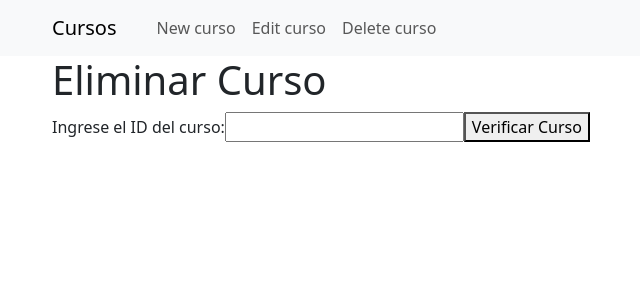
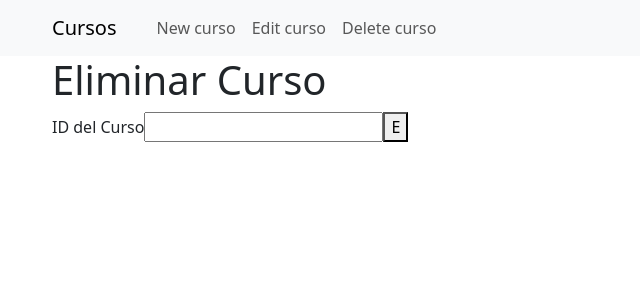
Before and after one commit to TAlgorhythmic/cursos, a React (Vite) app: page /delete in a window 1280 px wide. Shown: the top 300 px of the page, without its empty margins (30-670 px from the left). Built offline with nearby package versions, Linux system fonts and the light colour scheme.

Commit message:
deletefunciona

```diff
--- a/src/Controler/controller.js
+++ b/src/Controler/controller.js
@@ -47,13 +47,13 @@ class Controller {
 
     async remove(id) {
         const request = {
-            "method": "DELETE",
-            "headers": {
+            method: "DELETE",
+            headers: {
                 "Content-Type": "application/json",
                 "xc-token": TOKEN
             },
-            "body": JSON.stringify({
-                "Id": id
+            body: JSON.stringify({
+                Id: id
             })
         }
         const response = await fetch(BASEURL, request);
--- a/src/Delete.jsx
+++ b/src/Delete.jsx
@@ -3,69 +3,35 @@ import Controller from './Controler/controller.js';
 
 export default function Delete() {
     const [courseId, setCourseId] = useState('');
-    const [course, setCourse] = useState(null);
-    const [message, setMessage] = useState('');
 
     const handleChange = (e) => {
         setCourseId(e.target.value);
     };
 
-    const handleCheckCourse = async () => {
+    async function handleDeleteCourse () {
+        console.log(courseId);
+       // if (!courseId) {
+
         const cursosController = new Controller();
-        try {
-            const fetchedCourse = await cursosController.get(courseId);
-            if (fetchedCourse) {
-                setCourse(fetchedCourse);
-                setMessage('Curso encontrado: ' + fetchedCourse.title);
-            } else {
-                setMessage('Curso no encontrado');
-            }
-        } catch (error) {
-            console.error('Error al obtener el curso:', error);
-            setMessage('Error al obtener el curso');
-        }
-    };
+            const response = await cursosController.remove(courseId);
+            if (response) {
 
-    const handleDeleteCourse = async () => {
-        if (!course) {
-            setMessage('Primero verifique que el curso existe');
-            return;
-        }
-        const cursosController = new Controller();
-        try {
-            const response = await cursosController.delete(courseId);
-            if (response) {
-                setMessage('Curso eliminado con éxito');
-                setCourse(null); // Resetear el estado
-                setCourseId(''); // Resetear el ID ingresado
-            } else {
-                setMessage('Error al eliminar el curso');
-            }
-        } catch (error) {
-            console.error('Error al eliminar el curso:', error);
-            setMessage('Error al eliminar el curso');
-        }
-    };
-
+                setCourseId('');
+    }
+}
     return (
         <div>
             <h1>Eliminar Curso</h1>
             <div>
-                <label>Ingrese el ID del curso:</label>
-                <input
-                    type="text"
-                    value={courseId}
-                    onChange={handleChange}
-                />
-                <button onClick={handleCheckCourse}>Verificar Curso</button>
+            <label >ID del Curso</label>
+                            <input
+                                type="number"
+                                value={courseId}
+                                onChange={handleChange}
+                            />
+
+                <button onClick={handleDeleteCourse}>E</button>
             </div>
-            {message && <p>{message}</p>}
-            {course && (
-                <div>
-                    <h2>Curso: {course.title}</h2>
-                    <button onClick={handleDeleteCourse}>Eliminar Curso</button>
-                </div>
-            )}
         </div>
     );
 }
```
